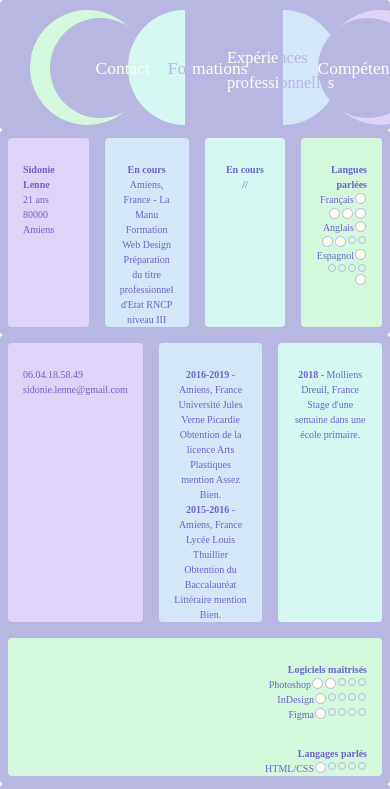
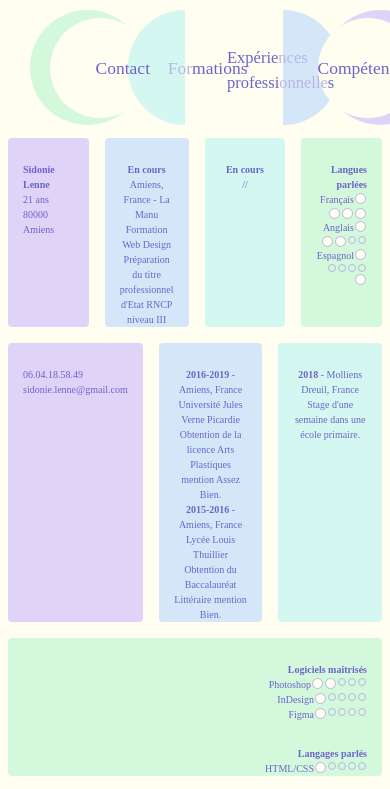
Before and after one commit to SidonieLenne/CV-num-rique-1, a plain HTML site: page 0/CV numérique/V2/index.html in a window 390 px wide. Shown: the top 789 px of the page. Drawn offline with nearby package versions, Linux system fonts and the light colour scheme; a web font is replaced by a local one.

Commit message:
bootstrap/responsive/fond clair

```diff
--- a/0/CV numérique/V2/assets/css/style.css
+++ b/0/CV numérique/V2/assets/css/style.css
@@ -1,6 +1,6 @@
 /*Fond*/
 .row{
-    background-color:#B8B7E2;
+    background-color:#FFFEF1;
 }
 
 .moonRow{
@@ -9,7 +9,7 @@
 /*------------Lunes------------*/
 /*Lune 1*/
 #overMoon1{
-    background-color:#B8B7E2;
+    background-color:#FFFEF1;
     z-index:1;
     position:absolute;
     border-radius:50%;
@@ -50,7 +50,7 @@
 }
 /*Lune 4*/
 #overMoon4{
-    background-color:#B8B7E2;
+    background-color:#FFFEF1;
     z-index:1;
     position:absolute;
     border-radius:50%;
@@ -69,7 +69,7 @@
 }
 /*Fond des lunes*/
 .moonBackground{
-    background-color:#B8B7E2;
+    background-color:#FFFEF1;
     position:absolute;
     margin-top:10px;
     margin-right:20px;
@@ -88,7 +88,7 @@
     font-family:'Alice',serif;
     z-index:2;
     position:relative;
-    color:#FFFEF1;
+    color:#6C64CA;
 }
 
 /*Contact*/
@@ -159,7 +159,7 @@ ul{
     height:8px;
 }
 /*Media queries*/
-@media all and (max-width:900px){
+@media all and (max-width:1000px){
     /*------------Lunes, tailles divisées par 2------------*/
     .moonRow{
         min-height:130px;
```
